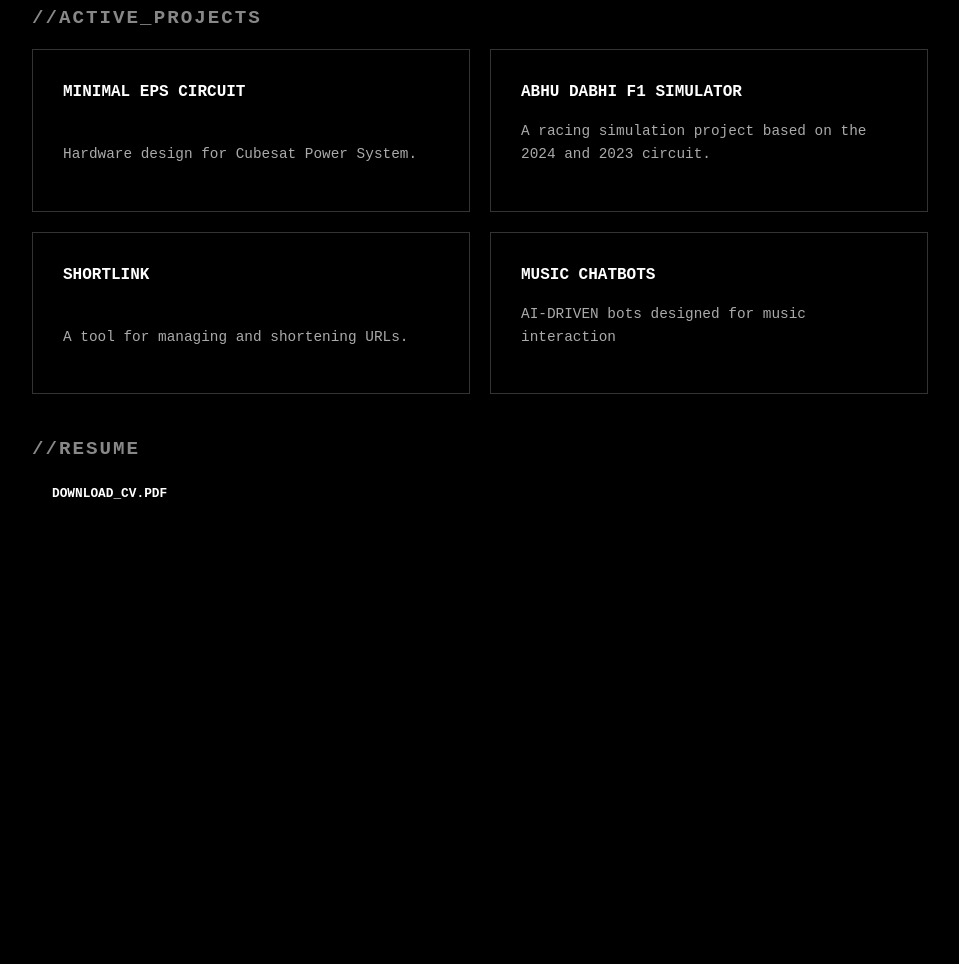
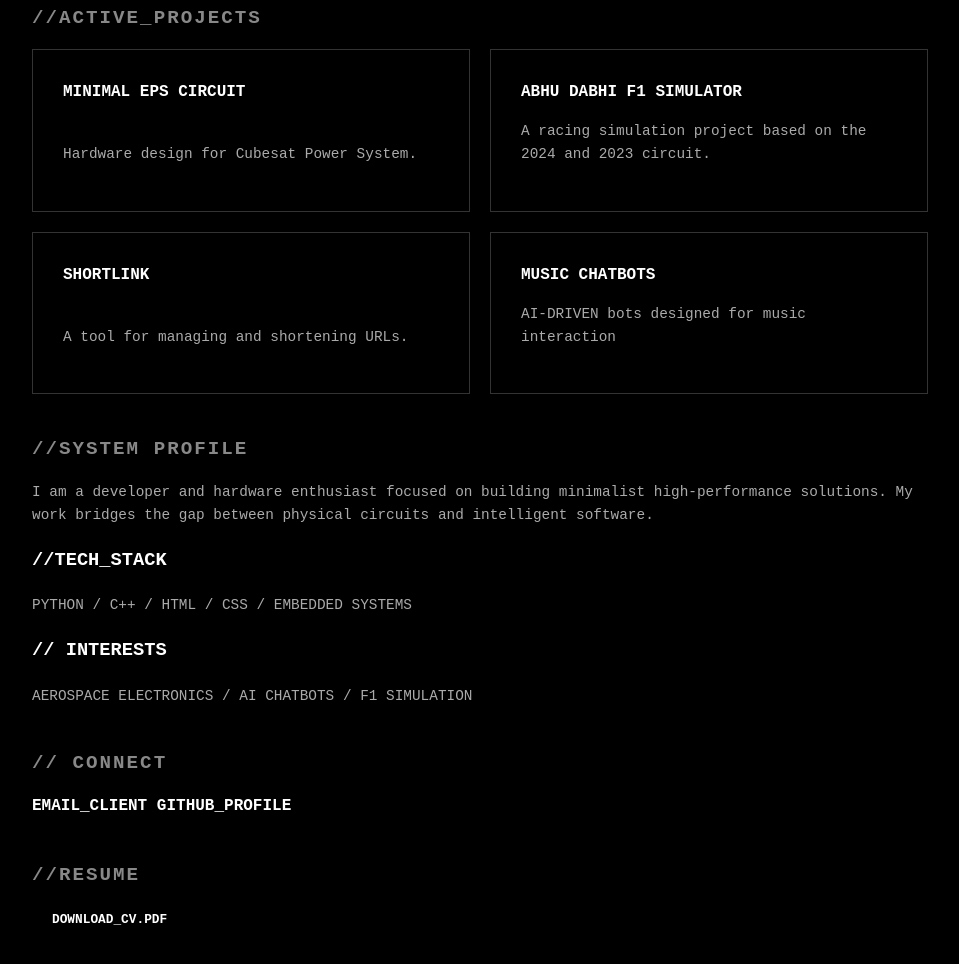
Before and after one commit to RathnamS089/RathnamS089.github.io, a plain HTML site: page index.html in a window 1280 px wide. Shown: the part 563-1527 px from the top of the page, without its empty margins (160-1119 px from the left). Before the commit the page ends 1197 px from the top, so only its background shows below. Drawn offline with Linux system fonts and the light colour scheme; a web font is replaced by a local one.

Commit message:
Update index.html

```diff
--- a/index.html
+++ b/index.html
@@ -9,7 +9,7 @@
   <nav class="navbar">
     <div class="nav-links">
       <a href="#home">HOME</a>
-      <a href="#projects">PROJECTS</a>
+      <a href="projects.html">PROJECTS</a>
       <a href="#resume">RESUME</a>
       <a href="#contact">CONTACT</a>
     </div>
@@ -39,6 +39,29 @@
         </li>
       </ul>
     </section>
+    <section id="about">
+      <h2>//SYSTEM PROFILE</h2>
+      <div class="bio-box">
+        <p>I am a developer and hardware enthusiast focused on building minimalist high-performance solutions. My work bridges the gap between physical circuits and intelligent software.</p>
+      </div>
+      <div class="stats-grid">
+        <div class="stat-item">
+          <h3>//TECH_STACK</h3>
+          <p> PYTHON / C++ / HTML / CSS / EMBEDDED SYSTEMS</p>
+        </div>
+        <div class="stat-item">
+                <h3>// INTERESTS</h3>
+                <p>AEROSPACE ELECTRONICS / AI CHATBOTS / F1 SIMULATION</p>
+            </div>
+        </div>
+    </section>
+    <section id="contact">
+        <h2>// CONNECT</h2>
+        <div class="contact-links">
+            <a href="mailto:your-email@example.com">EMAIL_CLIENT</a>
+            <a href="https://github.com/RathnamS089">GITHUB_PROFILE</a>
+        </div>
+    </section>
  <section id="resume">
    <h2>//RESUME</h2>
    <a href="https://docs.google.com/document/d/1uUfNynaX3l526iFSsHNslnvTYJl4F8RWXzH2gaEfXjU/edit?usp=sharing">Download_cv.Pdf</a>
```
